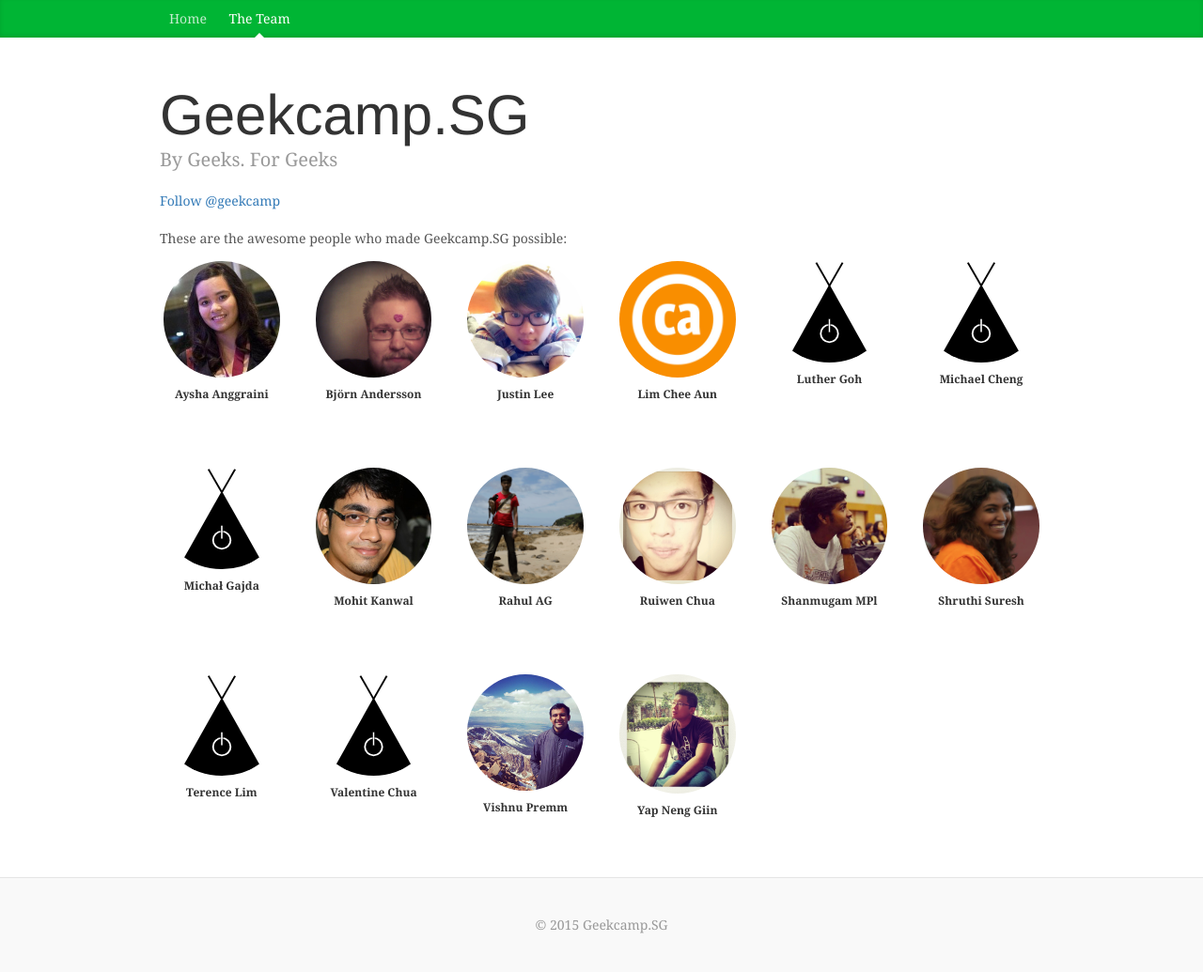
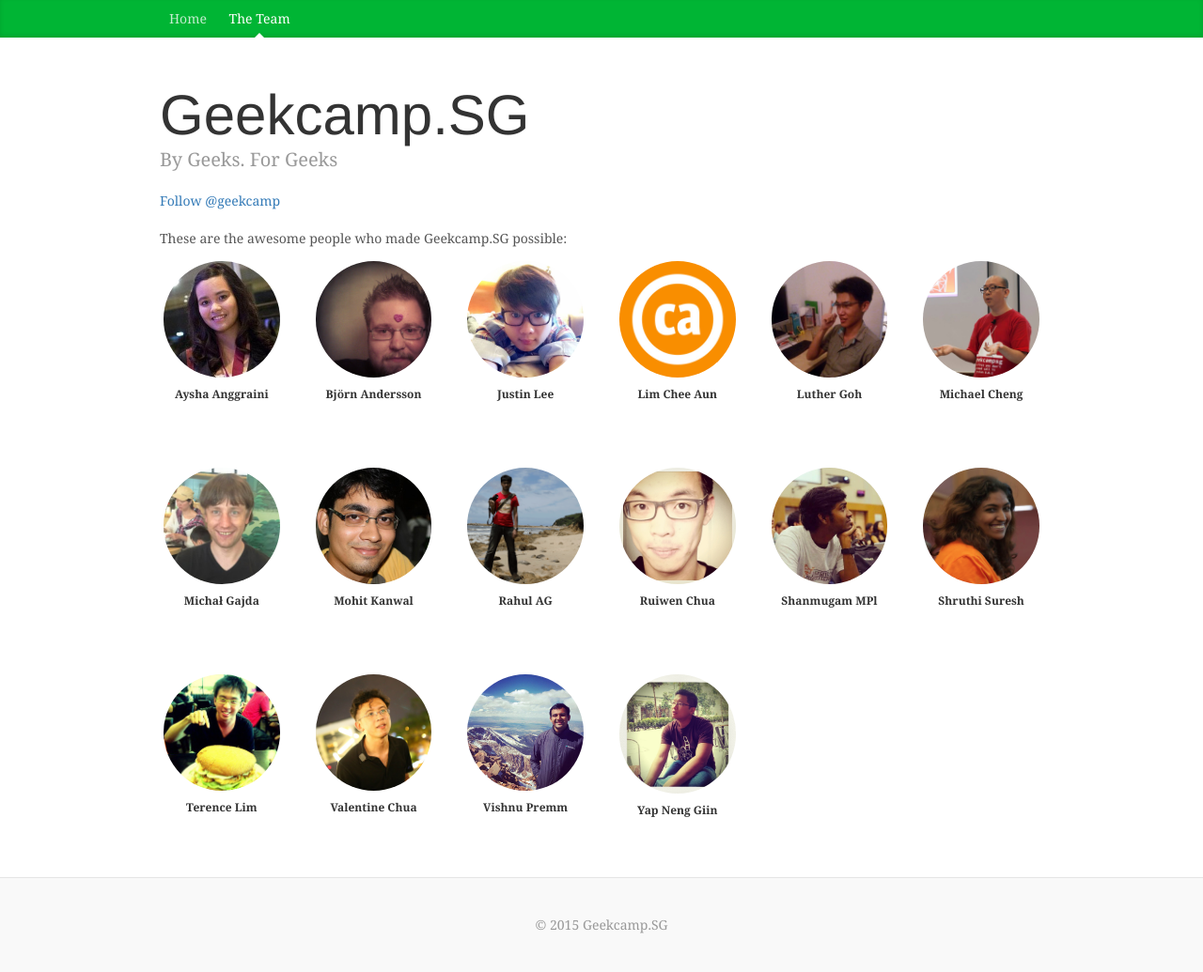
Before and after one commit to geekcampsg/website-2016, a Jekyll site: the page built from team.html, in a window 1280 px wide. Shown: the whole page at 94% size. Built offline with Jekyll 4.4.1, drawn with Linux system fonts in a browser that asks for light colours; nearby versions of some CDN libraries; library files that are not in the unit come from our copies; comment, search, counter and statistics services are not loaded.

Commit message:
Add photos for everyone else.
I scavenged up photos of you guys. There was much, much worse out there
that I could've used ;)

```diff
--- a/_data/members.yml
+++ b/_data/members.yml
@@ -13,13 +13,13 @@
   image: cheeaun.jpg
 
 - name: Luther Goh
-  image: logo-black.svg
+  image: luther.jpg
 
 - name: Michael Cheng
-  image: logo-black.svg
+  image: michael.jpg
 
 - name: Michał Gajda
-  image: logo-black.svg
+  image: michal.jpg
 
 - name: Mohit Kanwal
   image: mohit.jpeg
@@ -42,10 +42,10 @@
   link: https://twitter.com/shurru
 
 - name: Terence Lim
-  image: logo-black.svg
+  image: terence.jpg
 
 - name: Valentine Chua
-  image: logo-black.svg
+  image: valentine.jpg
 
 - name: Vishnu Premm
   image: vishnu.jpg
```
Also changed, not shown: images/luther.jpg (added), images/michael.jpg (added), images/michal.jpg (added), images/terence.jpg (added), images/valentine.jpg (added).
